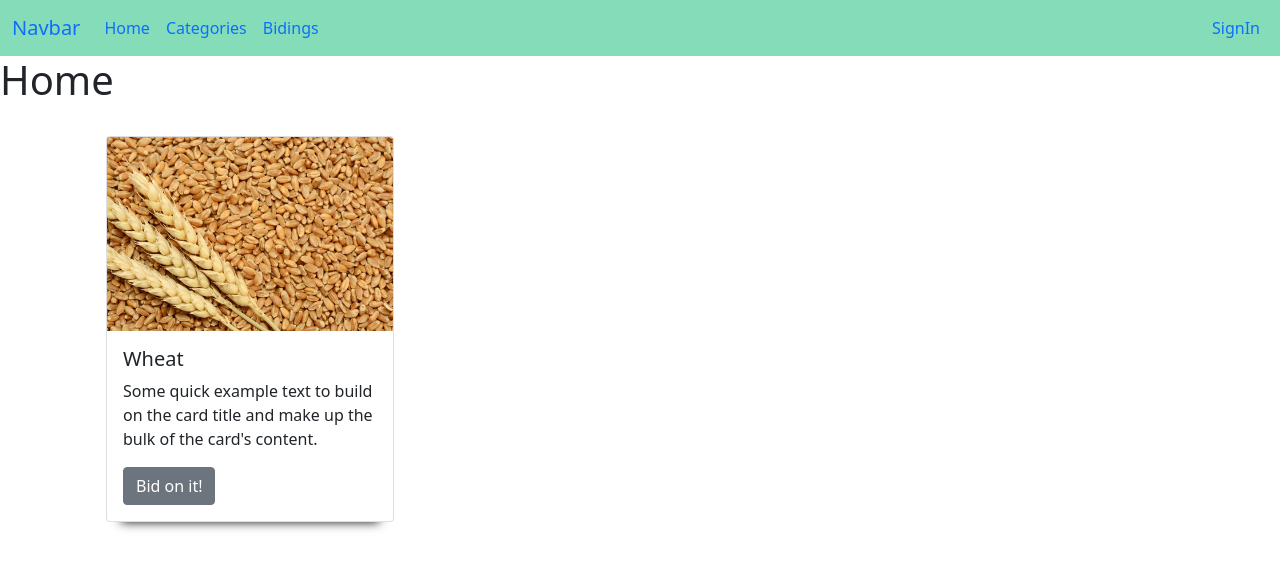
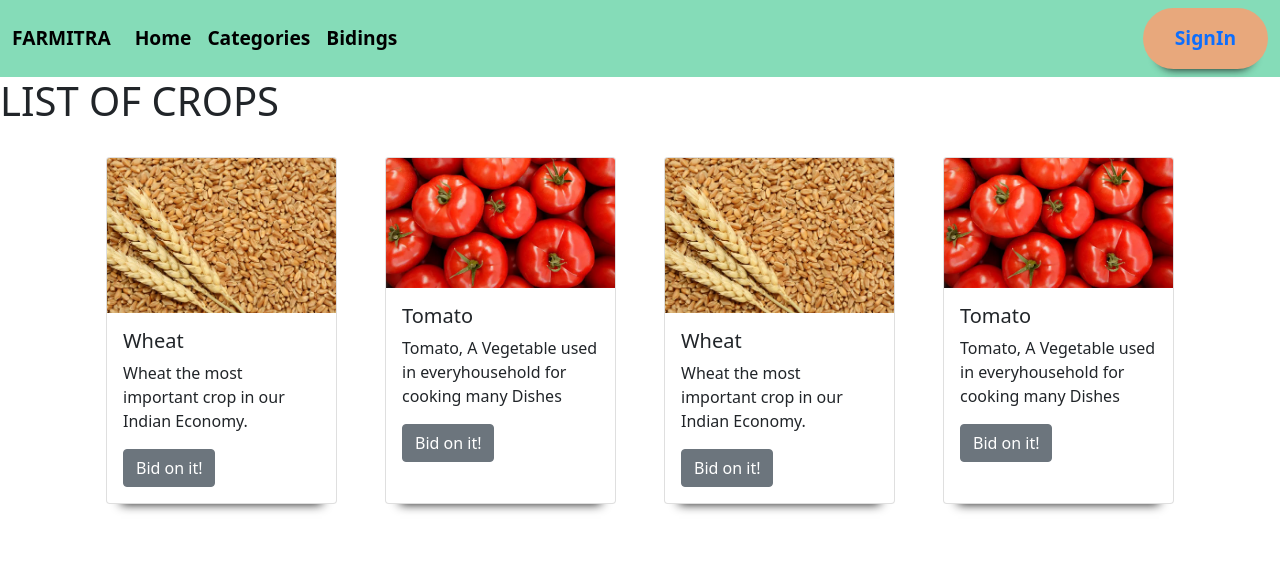
Before and after one commit to mahorbhaskar/farmer_bidding_system, a Django app: page / in a window 1280 px wide. Shown: the top 569 px of the page. Run offline with Django 4.2, Linux system fonts and the light colour scheme; some libraries are stand-ins or nearby versions.

Commit message:
Editing UI

```diff
--- a/fbs/consumer/templates/home.html
+++ b/fbs/consumer/templates/home.html
@@ -1,5 +1,5 @@
 {% extends 'base.html' %} {% load static %} {% block content %}
-<h1>Home</h1>
+<h1>LIST OF CROPS</h1>
 <div class="container d-flex">
   <div class="card crop-card rounded m-4" style="width: 18rem">
     <img
@@ -10,8 +10,49 @@
     <div class="card-body">
       <h5 class="card-title">Wheat</h5>
       <p class="card-text">
-        Some quick example text to build on the card title and make up the bulk
-        of the card's content.
+        Wheat the most important crop in our Indian Economy.
+      </p>
+      <a href="#" class="btn btn-secondary">Bid on it!</a>
+    </div>
+  </div>
+  <div class="card crop-card rounded m-4" style="width: 18rem">
+    <img
+      src="static/media/images/tomatoes.jpg"
+      class="card-img-top"
+      alt="Tomato Image"
+    />
+    <div class="card-body">
+      <h5 class="card-title">Tomato</h5>
+      <p class="card-text">
+        Tomato, A Vegetable used in everyhousehold for cooking many Dishes
+      </p>
+      <a href="#" class="btn btn-secondary">Bid on it!</a>
+    </div>
+  </div>
+  <div class="card crop-card rounded m-4" style="width: 18rem">
+    <img
+      src="static/media/images/fresh-wheat-crop-500x500.jpg"
+      class="card-img-top"
+      alt="Wheat Image"
+    />
+    <div class="card-body">
+      <h5 class="card-title">Wheat</h5>
+      <p class="card-text">
+        Wheat the most important crop in our Indian Economy.
+      </p>
+      <a href="#" class="btn btn-secondary">Bid on it!</a>
+    </div>
+  </div>
+  <div class="card crop-card rounded m-4" style="width: 18rem">
+    <img
+      src="static/media/images/tomatoes.jpg"
+      class="card-img-top"
+      alt="Tomato Image"
+    />
+    <div class="card-body">
+      <h5 class="card-title">Tomato</h5>
+      <p class="card-text">
+        Tomato, A Vegetable used in everyhousehold for cooking many Dishes
       </p>
       <a href="#" class="btn btn-secondary">Bid on it!</a>
     </div>
--- a/fbs/static/css/common.css
+++ b/fbs/static/css/common.css
@@ -24,3 +24,15 @@ label {
 .sub-button {
   background-color: #41b3a3;
 }
+.nav-heading {
+  font-weight: 700;
+  font-size: larger;
+  color: black;
+}
+.SignIn-btn {
+  background-color: #e8a87c;
+  box-shadow: 0px 15px 10px -15px #111;
+}
+#SignIn {
+  color: #85dcb8;
+}
--- a/fbs/user/templates/navbar.html
+++ b/fbs/user/templates/navbar.html
@@ -1,7 +1,7 @@
 {% load static %}
 <nav class="navbar navbar-expand-lg navHead">
   <div class="container-fluid">
-    <a class="navbar-brand" href="#">Navbar</a>
+    <a class="navbar-brand nav-heading" href="#">FARMITRA</a>
     <button
       class="navbar-toggler"
       type="button"
@@ -16,23 +16,26 @@
     <div class="collapse navbar-collapse" id="navbarSupportedContent">
       <ul class="navbar-nav me-auto mb-2 mb-lg-0">
         <li class="nav-item">
-          <a class="nav-link active" aria-current="page" href="#">Home</a>
+          <a class="nav-link nav-heading active" aria-current="page" href="#"
+            >Home</a
+          >
         </li>
         <li class="nav-item">
-          <a class="nav-link active" aria-current="page" href="#">Categories</a>
+          <a class="nav-link nav-heading active" aria-current="page" href="#"
+            >Categories</a
+          >
         </li>
         <li class="nav-item">
-          <a class="nav-link active" aria-current="page" href="#">Bidings</a>
+          <a class="nav-link nav-heading active" aria-current="page" href="#"
+            >Bidings</a
+          >
         </li>
       </ul>
-      <div class="d-flex">
+      <div class="d-flex rounded-pill px-4 py-2 SignIn-btn">
         <ul class="navbar-nav me-auto mb-2 mb-lg-0">
           {% if not request.user.is_authenticated %}
-          <li class="nav-item">
-            <a
-              class="nav-link active"
-              aria-current="page"
-              href="{% url 'login' %}"
+          <li class="nav-item nav-heading" id="SignIn">
+            <a class="nav-link" aria-current="page" href="{% url 'login' %}"
               >SignIn</a
             >
           </li>
```
